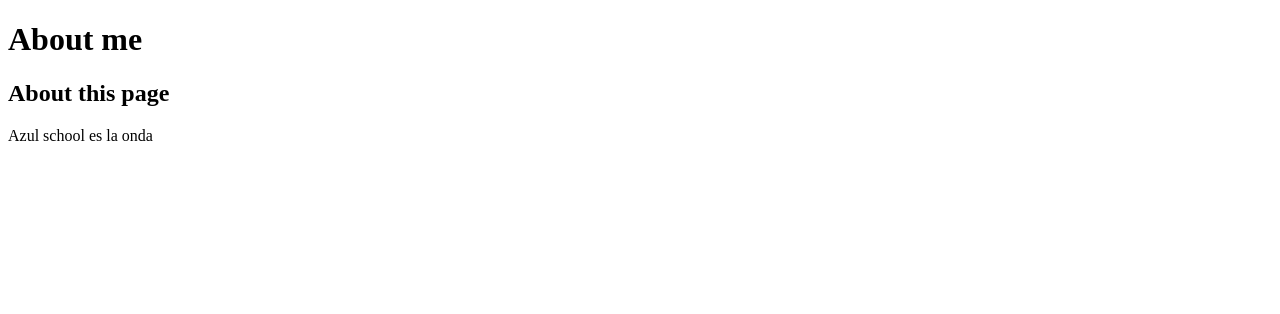
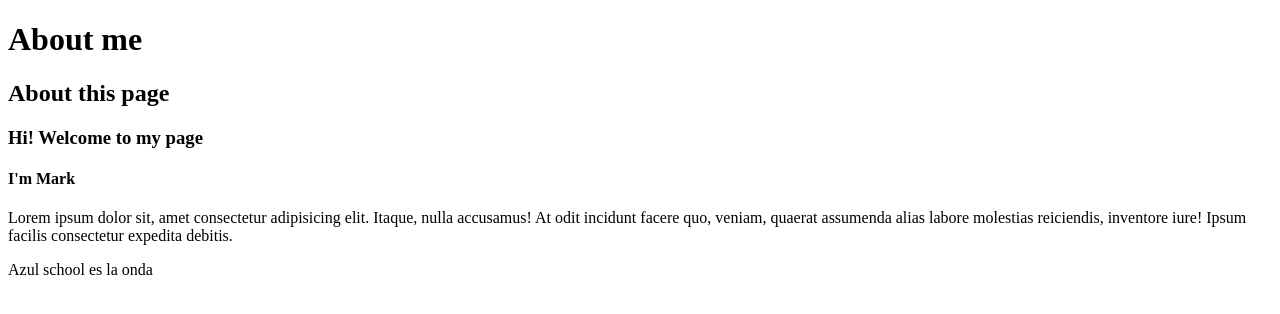
Before and after one commit to Marco-3-2/GIT-AzulSchool, a plain HTML site: page index.html in a window 1280 px wide. Drawn offline with Linux system fonts and the light colour scheme.

Commit message:
Added welcome to my page

```diff
--- a/index.html
+++ b/index.html
@@ -8,6 +8,9 @@
 <body>
     <h1>About me</h1>
     <h2>About this page</h2>
+    <h3>Hi! Welcome to my page</h3>
+    <h4>I'm <span> Mark</span> </h4>
+    <p>Lorem ipsum dolor sit, amet consectetur adipisicing elit. Itaque, nulla accusamus! At odit incidunt facere quo, veniam, quaerat assumenda alias labore molestias reiciendis, inventore iure! Ipsum facilis consectetur expedita debitis.</p>
     <p>Azul school es la onda</p>
 </body>
 </html>
```
Also changed, not shown: shells.txt (deleted).
